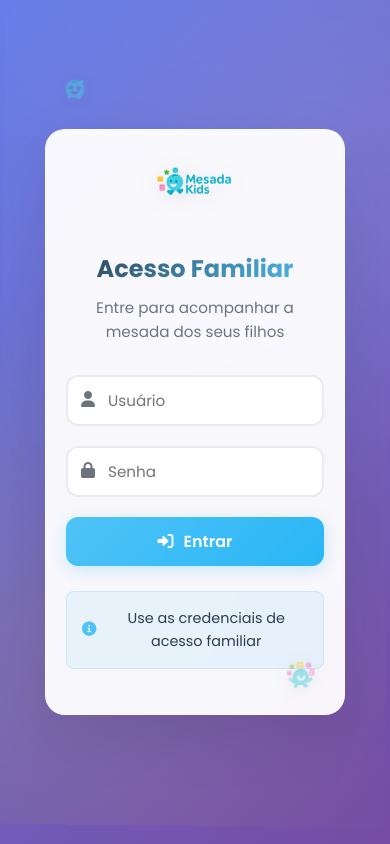
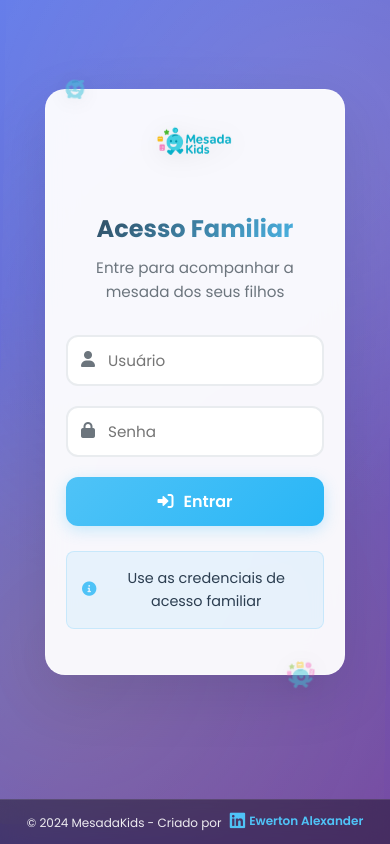
Before and after one commit to Ewertonalex/Contador_de_Mesada, a plain HTML site: page login.html in a window 390 px wide. Drawn offline with Linux system fonts and the light colour scheme; no server answers.

Commit message:
Adicionada seção de direitos autorais na tela de login
- Criado footer com direitos autorais fixo na parte inferior
- Link para LinkedIn do desenvolvedor (Ewerton Alexander)
- Efeitos hover no link do LinkedIn com animação
- Design responsivo para mobile e desktop
- Blur de fundo e transparência elegante
- Ícone do LinkedIn integrado ao link

```diff
--- a/login-styles.css
+++ b/login-styles.css
@@ -334,3 +334,84 @@
         font-size: 1rem;
     }
 }
+
+/* Seção de Direitos Autorais */
+.copyright-section {
+    position: fixed;
+    bottom: 0;
+    left: 0;
+    width: 100%;
+    background: rgba(0, 0, 0, 0.4);
+    backdrop-filter: blur(15px);
+    border-top: 1px solid rgba(255, 255, 255, 0.1);
+    padding: 15px 0;
+    text-align: center;
+    z-index: 1000;
+}
+
+.copyright-section p {
+    margin: 0;
+    color: rgba(255, 255, 255, 0.9);
+    font-size: 0.9rem;
+    font-weight: 400;
+    font-family: 'Poppins', sans-serif;
+}
+
+.copyright-section a {
+    color: #4FC3F7;
+    text-decoration: none;
+    font-weight: 600;
+    transition: all 0.3s ease;
+    display: inline-flex;
+    align-items: center;
+    gap: 6px;
+    margin-left: 5px;
+}
+
+.copyright-section a:hover {
+    color: #ffffff;
+    text-shadow: 0 0 15px rgba(79, 195, 247, 0.6);
+    transform: translateY(-2px);
+}
+
+.copyright-section a i {
+    font-size: 1.1rem;
+    transition: all 0.3s ease;
+}
+
+.copyright-section a:hover i {
+    transform: scale(1.3) rotate(5deg);
+    color: #0077B5;
+}
+
+/* Ajuste responsivo para direitos autorais */
+@media (max-width: 768px) {
+    .login-container {
+        margin-bottom: 70px; /* Espaço para o footer */
+    }
+
+    .copyright-section {
+        padding: 12px 0;
+    }
+
+    .copyright-section p {
+        font-size: 0.8rem;
+        padding: 0 15px;
+        line-height: 1.4;
+    }
+}
+
+@media (max-width: 480px) {
+    .login-container {
+        margin-bottom: 80px; /* Mais espaço no mobile */
+    }
+
+    .copyright-section p {
+        font-size: 0.75rem;
+        padding: 0 10px;
+    }
+
+    .copyright-section a {
+        gap: 4px;
+    }
+}
--- a/login.html
+++ b/login.html
@@ -65,6 +65,15 @@
             </div>
         </div>
     </div>
+
+    <!-- Seção de Direitos Autorais -->
+    <footer class="copyright-section">
+        <p>© 2024 MesadaKids - Criado por
+            <a href="https://www.linkedin.com/in/ewertonalexander/" target="_blank" rel="noopener noreferrer">
+                <i class="fab fa-linkedin"></i> Ewerton Alexander
+            </a>
+        </p>
+    </footer>
 
     <!-- Firebase SDK -->
     <script type="module">
```
